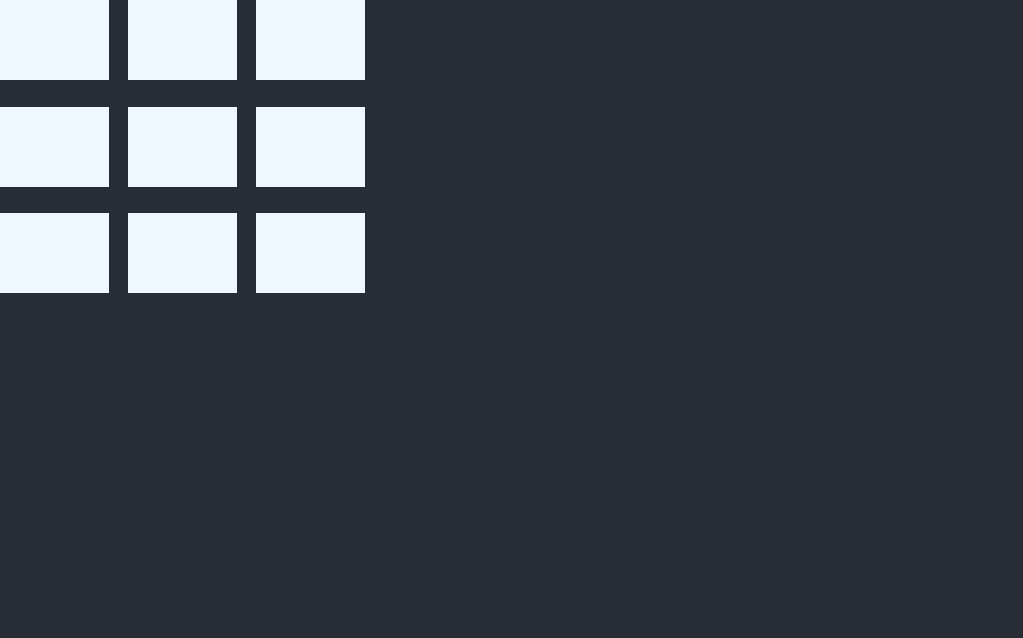
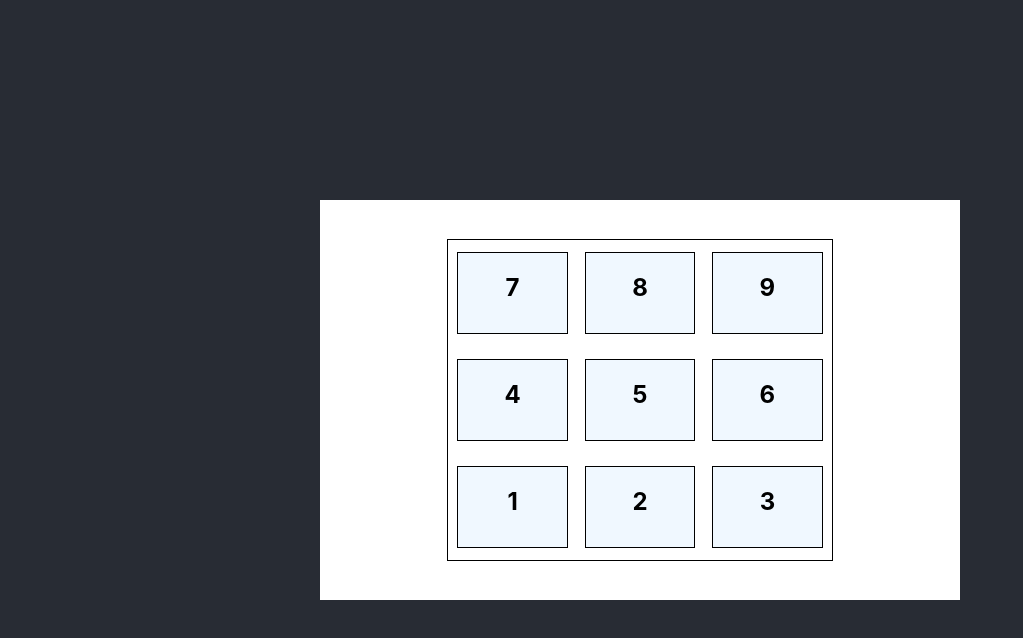
Before and after one commit to brandmch/Drum-Machine, a React (Create React App) app: page / in a window 1280 px wide. Shown: the top 638 px of the page, without its empty margins (0-1023 px from the left). Built offline with nearby package versions, Linux system fonts and the light colour scheme.

Commit message:
some css

```diff
--- a/src/App.css
+++ b/src/App.css
@@ -1,7 +1,19 @@
 .App {
   text-align: center;
   background-color: #282c34;
-  min-height: 100vh;
+  display: flex;
+  justify-content: center;
+  align-items: center;
+  height: 100vh;
+}
+
+.controller {
+  display: flex;
+  justify-content: center;
+  align-items: center;
+  background-color: #ffffff;
+  height: 50vh;
+  width: 50vw;
 }
 
 .button-grid-container {
@@ -9,10 +21,20 @@
   grid-template-columns: auto auto auto;
   width: 30vw;
   height: 40vh;
+  column-gap: 1.3vw;
+  background-color: #ffffff;
+  justify-content: center;
+  align-items: center;
+  border: 1px solid #000000;
 }
 
 .button-grid-item {
   background-color: aliceblue;
+  border: 1px solid #000000;
   width: 8.5vw;
   height: 10vh;
 }
+
+.button-grid-item:active {
+  background-color: aqua;
+}
--- a/src/App.js
+++ b/src/App.js
@@ -36,10 +36,12 @@ window.document.onkeydown = (e) => {
 };
 
 function App() {
+  const soundBoxOrder = [7, 8, 9, 4, 5, 6, 1, 2, 3];
   return (
     <div className="App">
+      <div className="controller">
         <div className="button-grid-container">
-        {soundArr.map((curr) => {
+          {soundArr.map((curr, ind) => {
             return (
               <div
                 key={curr}
@@ -47,9 +49,12 @@ function App() {
                 onClick={() => {
                   new Audio(curr).play();
                 }}
-            ></div>
+              >
+                <h2>{soundBoxOrder[ind]}</h2>
+              </div>
             );
           })}
+        </div>
       </div>
     </div>
   );
```
Lines whose indentation alone changed are shown as unchanged.
